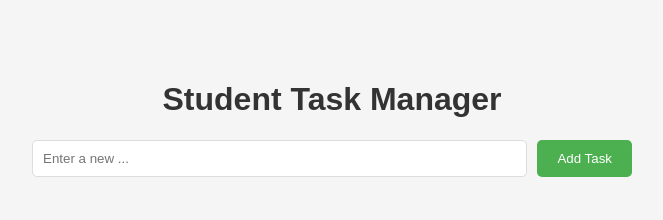
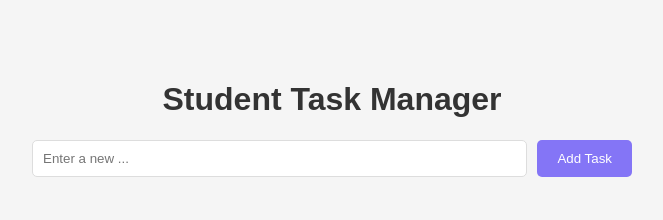
Before and after one commit to SwayamKhairnar/student-task-manager, a website: page public/index.html in a window 1280 px wide. Shown: the whole page, without its empty margins (308-971 px from the left). Drawn offline with Linux system fonts and the light colour scheme.

Commit message:
4th ci/cd test

```diff
--- a/public/index.html
+++ b/public/index.html
@@ -9,7 +9,7 @@
         h1 { color: #333; text-align: center; }
         .task-input { display: flex; gap: 10px; margin-bottom: 20px; }
         .task-input input { flex: 1; padding: 10px; border: 1px solid #ddd; border-radius: 5px; }
-        .task-input button { padding: 10px 20px; background: #4CAF50; color: white; border: none; border-radius: 5px; cursor: pointer; }
+        .task-input button { padding: 10px 20px; background: #8475f6; color: white; border: none; border-radius: 5px; cursor: pointer; }
         ul { list-style: none; padding: 0; }
         li { background: white; padding: 12px; margin-bottom: 8px; border-radius: 5px; display: flex; justify-content: space-between; align-items: center; }
         li button { background: #f44336; color: white; border: none; padding: 5px 10px; border-radius: 3px; cursor: pointer; }
```
